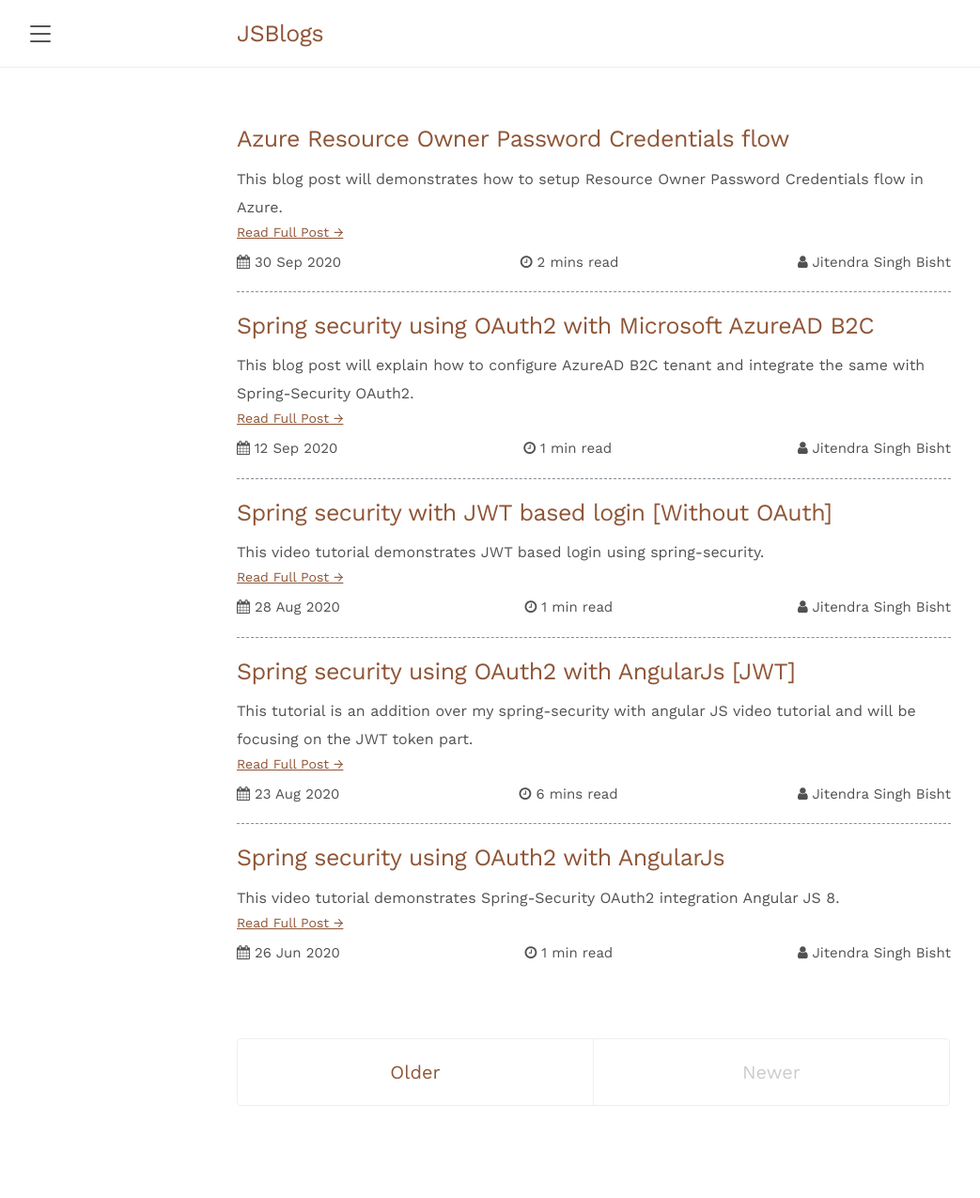
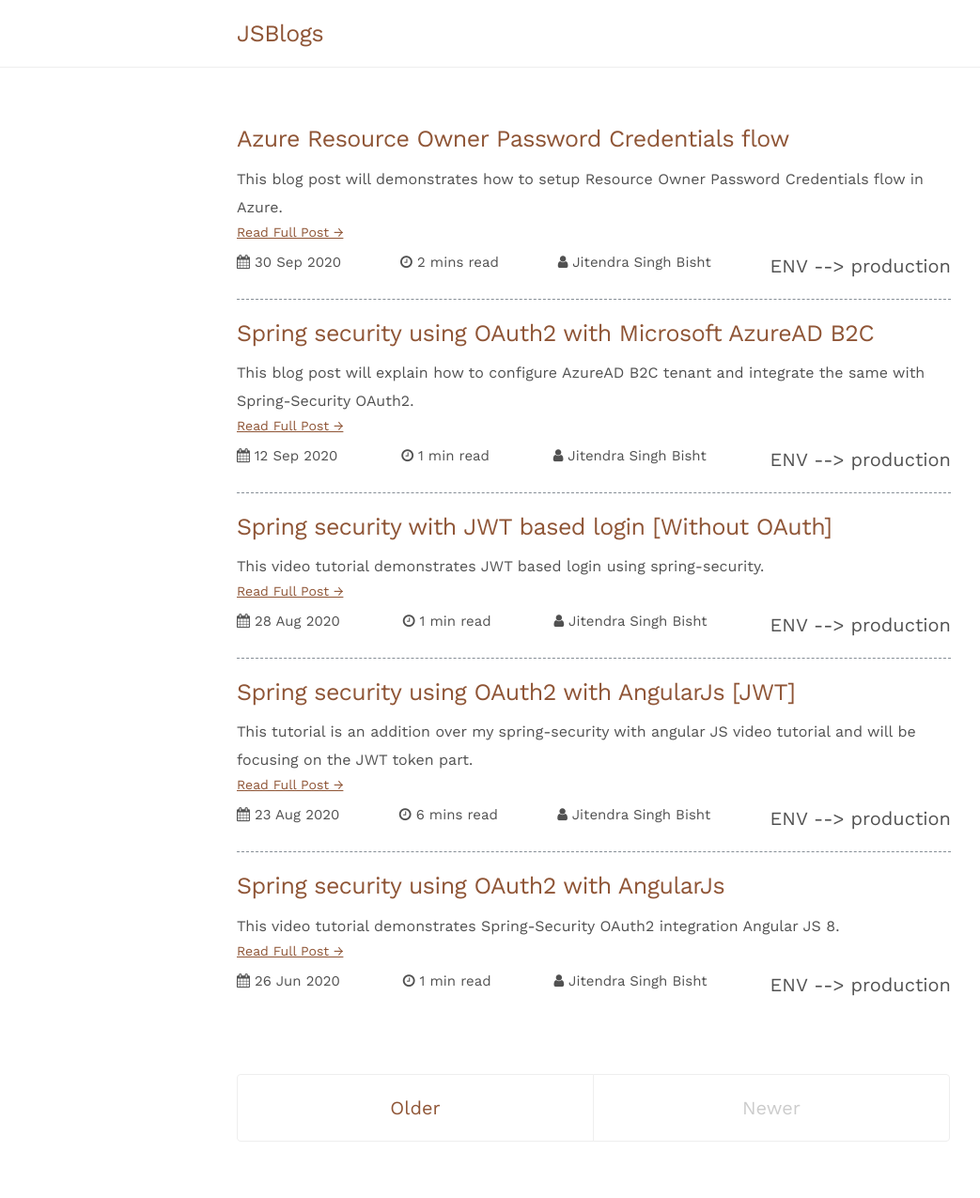
Before and after one commit to jsblogs/jsblogs.github.io, a Jekyll site: the page built from index.html, in a window 1280 px wide. Shown: the whole page at 94% size, without its empty margins (8-1051 px from the left). Built offline with Jekyll 4.4.1, drawn with Linux system fonts in a browser that asks for light colours; nearby versions of some CDN libraries; the list of posts is cut into pages by our own code; before the commit the page ends 1237 px from its top, so only the background shows below that.

Commit message:
debugging added

```diff
--- a/_includes/head.html
+++ b/_includes/head.html
@@ -1,5 +1,8 @@
 <head>
   <meta http-equiv="content-type" content="text/html; charset=utf-8">
+  {% if jekyll.environment != "development" %}
+    <meta http-equiv="Content-Security-Policy" content="default-src https:">
+  {% endif %}
   <meta name="viewport" content="width=device-width, initial-scale=1.0, maximum-scale=1">
   <meta name="author" content="Jitendra Singh Bisht">
   {% include seo.html %}
--- a/index.html
+++ b/index.html
@@ -36,6 +36,7 @@
             <i class="fa fa-user" aria-hidden="true"></i>
             {{ site.author.name }}
           </div>
+          ENV --> {{jekyll.environment}}
         </div>
 
       </div>
```
